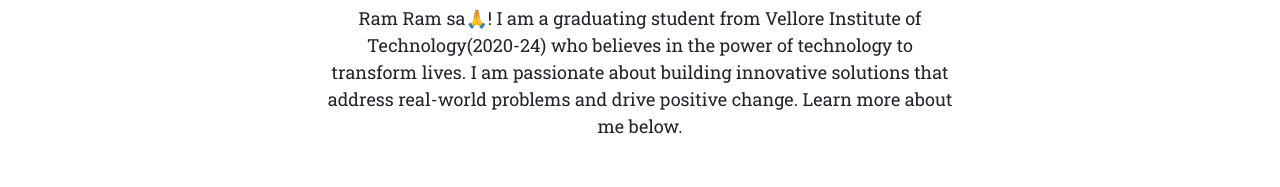
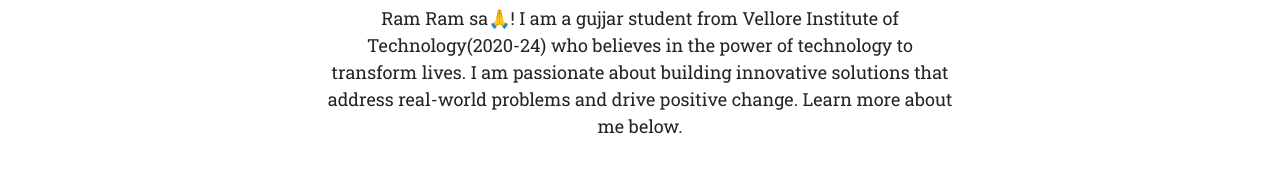
Before and after one commit to TapaswiniNayak/Portfolio, a plain HTML site: page index.html in a window 1280 px wide. Shown: the part 728-915 px from the top of the page. Drawn offline with nearby package versions, Linux system fonts and the light colour scheme.

Commit message:
Update index.html

```diff
--- a/index.html
+++ b/index.html
@@ -84,7 +84,7 @@
                         Know me <span class="fw-bold primary-heading-bold">better</span>
                     </div>
                     <div class="paragraph mx-auto mt-2">
-                        Ram Ram sa🙏! I am a graduating student from Vellore Institute of Technology(2020-24) who believes in the power of technology to transform lives. I am
+                        Ram Ram sa🙏! I am a gujjar student from Vellore Institute of Technology(2020-24) who believes in the power of technology to transform lives. I am
                         passionate about building innovative solutions that address real-world problems and drive positive change. Learn more about me below.
                         <div class="section-2-descrption" style="display: none">
                             <hr>
```
